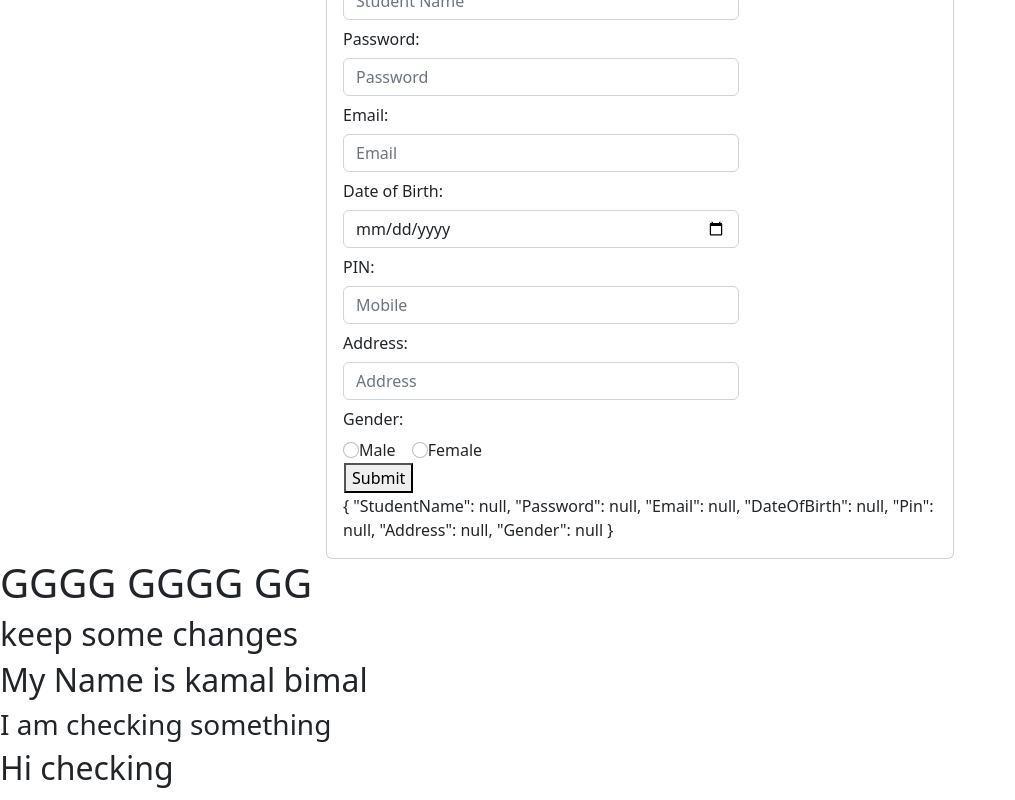
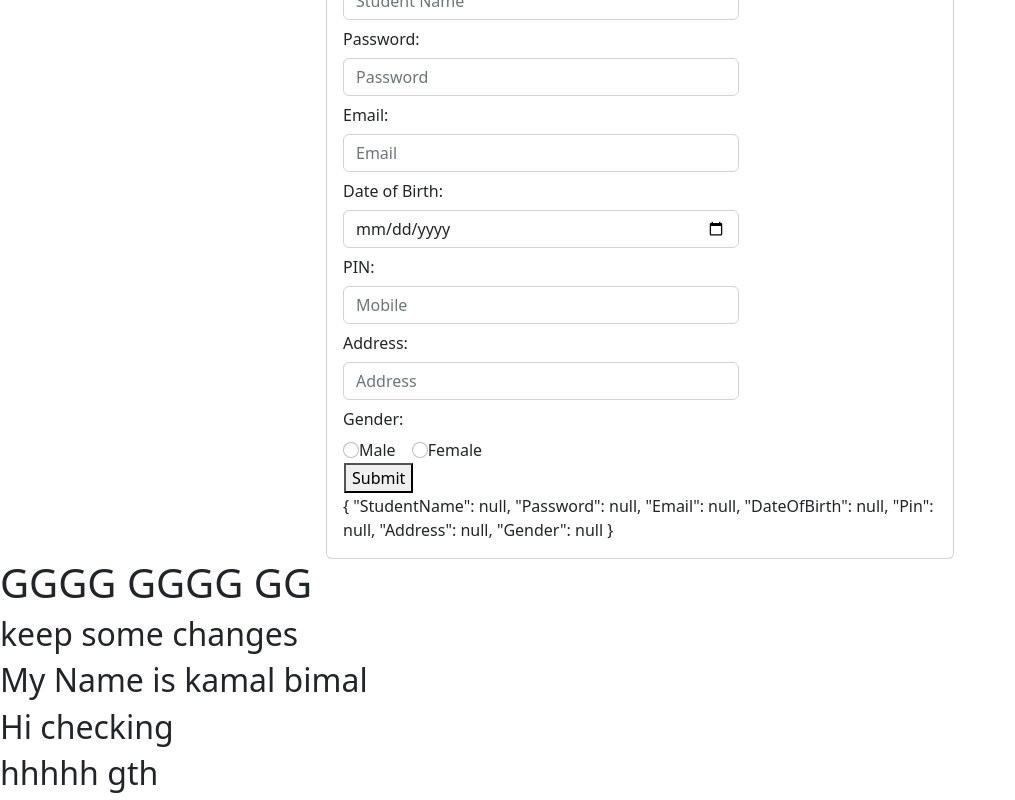
Before and after one commit to kamallochanpradhan/deployMyAngularFrontend, an Angular app: page / in a window 1280 px wide. Shown: the part 255-1055 px from the top of the page, without its empty margins (0-1015 px from the left). Built offline with nearby package versions, Linux system fonts and the light colour scheme; no server answers.

Commit message:
some changes

```diff
--- a/src/app/app.component.html
+++ b/src/app/app.component.html
@@ -6,5 +6,5 @@
 <router-outlet></router-outlet>
 
 <h2>My Name is kamal bimal</h2>
-<h3>I am checking something</h3>
 <h2>Hi checking</h2>
+<h2>hhhhh gth</h2>
```
